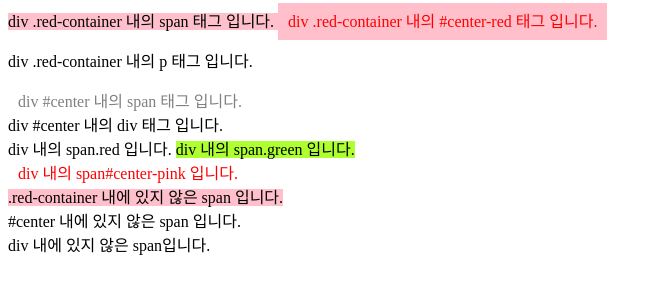
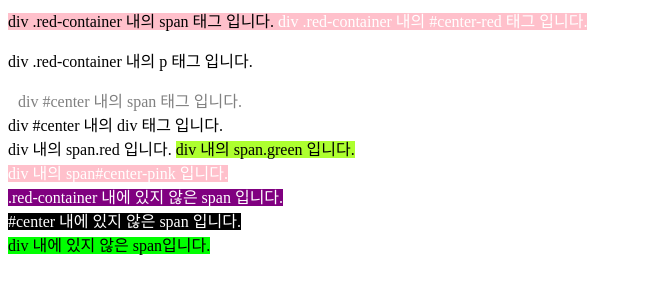
Before and after one commit to parfumes/practice-html-css, a plain HTML site: page parant.html in a window 1280 px wide. Shown: the whole page, without its empty margins (0-662 px from the left). Drawn offline with Linux system fonts and the light colour scheme.

Commit message:
completed `parant.html`

```diff
--- a/parant.html
+++ b/parant.html
@@ -31,6 +31,30 @@
       padding: 10px;
       color: red;
     }
+
+    div span#center-red {
+      text-align: center;
+      padding: 0;
+      color: white;
+      background-color: pink;
+    }
+
+    div.red-container span.not-red {
+      text-align: center;
+      color: white;
+      background-color: purple;
+    }
+
+    div span.center-black {
+      text-align: center;
+      color: white;
+      background-color: black;
+    }
+    span.center-lime {
+      text-align: center;
+      background-color: lime;
+    }
+
   </style>
 
   <body>
@@ -72,16 +96,16 @@
       </span>
     </div>
     <div class="red-container">
-      <span>
+      <span class="not-red">
         .red-container 내에 있지 않은 span 입니다.
       </span>
     </div>
     <div>
-      <span>
+      <span class="center-black">
         #center 내에 있지 않은 span 입니다.
       </span>
     </div>
-    <span>
+    <span class="center-lime">
       div 내에 있지 않은 span입니다.
     </span>
   </body>
```
